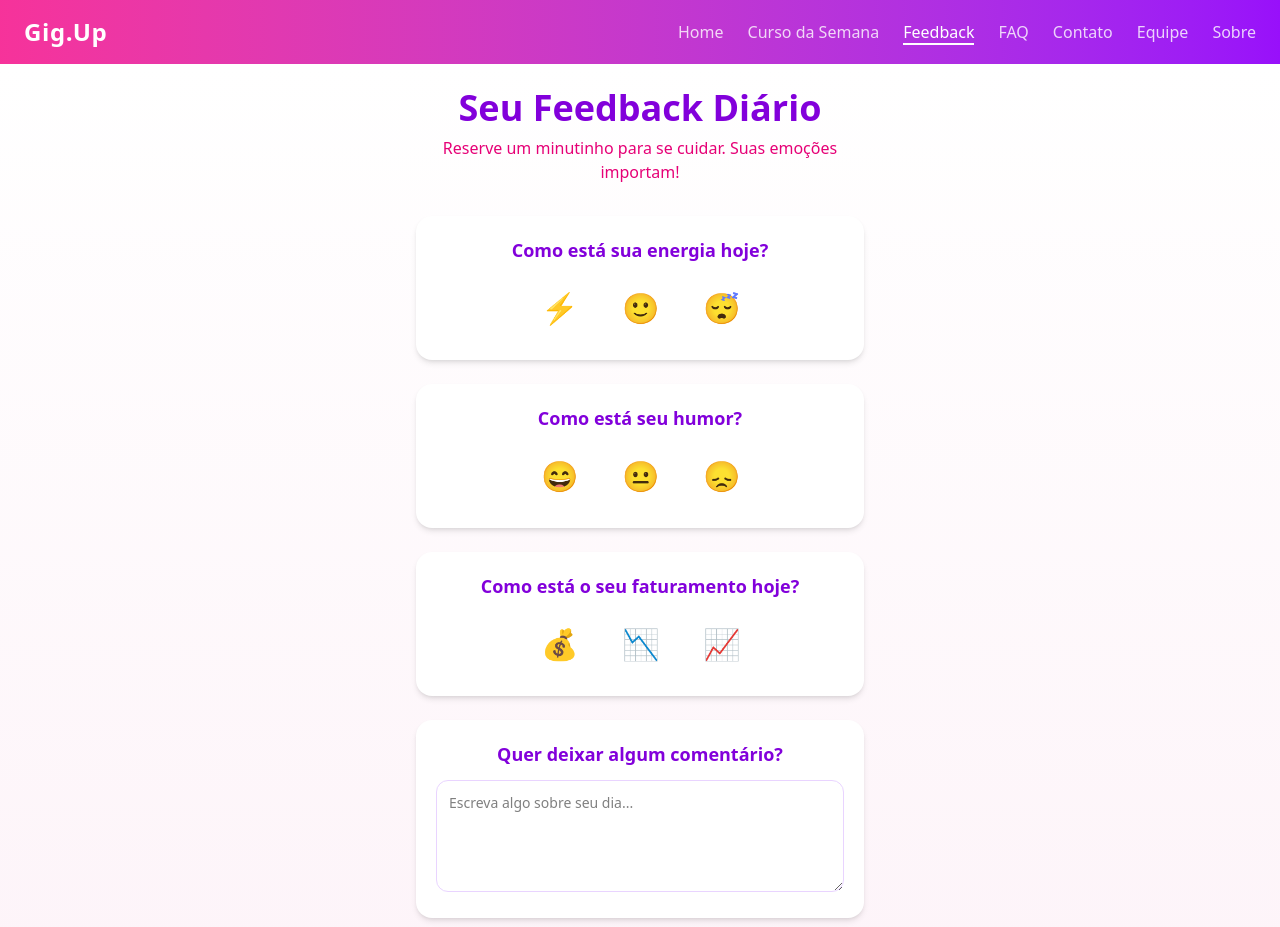
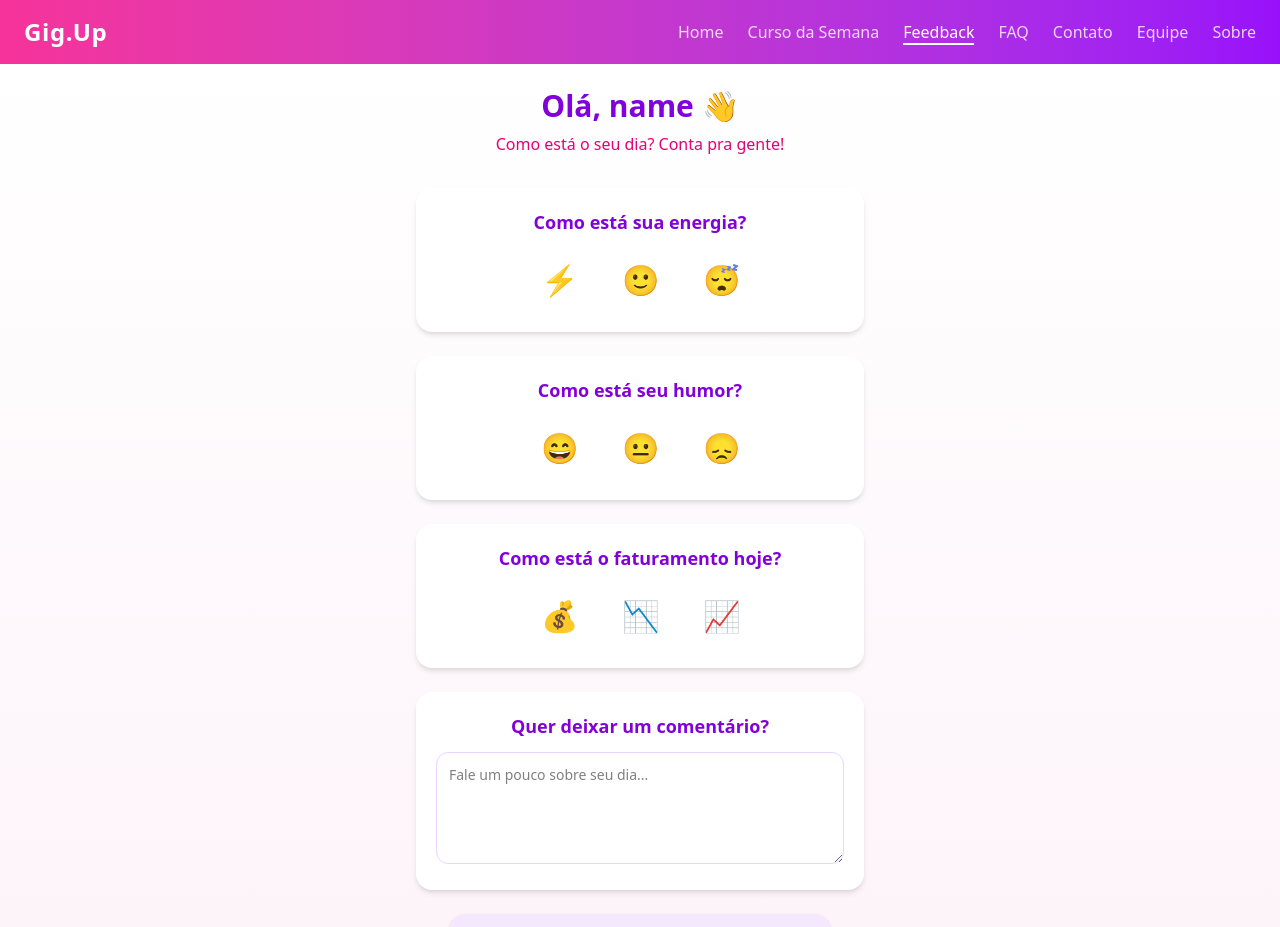
Before and after one commit to ChallengeFiap1tdspo/global-solution, a React (Vite) app in the folder motivagig/: page /feedback in a window 1280 px wide. Shown: the top 927 px of the page. Built offline with nearby package versions, Linux system fonts and the light colour scheme; sample sign-in values are in the browser's storage.

Commit message:
feat;adicionando types e comonents da tela de feedback diario do usuario

```diff
--- /dev/null
+++ b/motivagig/src/components/FeedbackBloco/FeedbackBloco.tsx
@@ -0,0 +1,29 @@
+import type { BlocoProps } from "../../types/feedbackTypes";
+
+export default function FeedbackBloco({
+  titulo,
+  opcoes,
+  valor,
+  aoSelecionar,
+}: BlocoProps) {
+  return (
+    <div className="bg-white shadow-md rounded-2xl p-5 w-full max-w-md mb-6">
+      <h2 className="text-lg font-semibold text-purple-700 mb-3">{titulo}</h2>
+      <div className="flex justify-center gap-4 text-3xl">
+        {opcoes.map((emoji) => (
+          <button
+            key={emoji}
+            onClick={() => aoSelecionar(emoji)}
+            className={`p-3 rounded-2xl border-2 transition ${
+              valor === emoji
+                ? "border-purple-600 bg-purple-100 scale-110"
+                : "border-transparent hover:bg-pink-50"
+            }`}
+          >
+            {emoji}
+          </button>
+        ))}
+      </div>
+    </div>
+  );
+}
--- /dev/null
+++ b/motivagig/src/components/FeedbackDica/FeedbackDica.tsx
@@ -0,0 +1,9 @@
+import type { DicaProps } from "../../types/feedbackTypes";
+
+export default function FeedbackDica({ dica }: DicaProps) {
+  return (
+    <div className="bg-purple-100 text-purple-700 font-medium rounded-2xl shadow-sm p-4 max-w-md mb-8">
+      💡 <span className="text-purple-800">{dica}</span>
+    </div>
+  );
+}
--- a/motivagig/src/routes/Feedback/index.tsx
+++ b/motivagig/src/routes/Feedback/index.tsx
@@ -1,122 +1,94 @@
-import { useState } from "react";
+import { useEffect, useState } from "react";
+import { useNavigate } from "react-router-dom";
+import FeedbackBloco from "../../components/FeedbackBloco/FeedbackBloco";
+import FeedbackDica from "../../components/FeedbackDica/FeedbackDica";
 
 export default function Feedback() {
+  const navigate = useNavigate();
+  const [user, setUser] = useState<{ email: string } | null>(null);
   const [energia, setEnergia] = useState("");
-  const [sentimento, setSentimento] = useState("");
+  const [humor, setHumor] = useState("");
   const [faturamento, setFaturamento] = useState("");
   const [mensagem, setMensagem] = useState("");
 
+  useEffect(() => {
+    const dados = localStorage.getItem("user");
+    if (!dados) navigate("/login");
+    else setUser(JSON.parse(dados));
+  }, [navigate]);
+
   const dicas = [
-    "💧 Lembre-se de beber água — manter-se hidratado é essencial!",
-    "🧠 Tire 5 minutos pra respirar fundo e relaxar. Sua mente agradece.",
-    "🚴 Um alongamento rápido entre as corridas pode mudar seu dia!",
-    "📅 Estabeleça uma meta pequena hoje — e comemore ao cumpri-la.",
-    "🍎 Se alimente bem, energia vem do cuidado com o corpo.",
+    "💧 Beba água e mantenha-se hidratado!",
+    "🚴 Faça um alongamento rápido.",
+    "🧘 Respire fundo e desacelere um pouco.",
+    "📈 Organize sua rota para otimizar ganhos.",
+    "🍎 Lembre-se de se alimentar bem hoje.",
   ];
 
-  const dicaDoDia = dicas[Math.floor(Math.random() * dicas.length)];
+  const dicaAleatoria = dicas[Math.floor(Math.random() * dicas.length)];
 
-  const handleEnviar = () => {
-    alert("Feedback enviado! Obrigado por compartilhar 💜");
+  const enviarFeedback = () => {
+    alert(`Valeu, ${user?.email.split("@")[0]}! Feedback enviado 💜`);
   };
 
   return (
     <div className="min-h-screen flex flex-col items-center justify-center bg-gradient-to-b from-white to-pink-50 p-6 text-center">
-      <h1 className="text-4xl font-extrabold text-purple-700 mb-2">
-        Seu Feedback Diário
+      <h1 className="text-3xl font-extrabold text-purple-700 mb-2">
+        Olá, {user?.email.split("@")[0]} 👋
       </h1>
       <p className="text-pink-600 mb-8 max-w-md">
-        Reserve um minutinho para se cuidar. Suas emoções importam!
+        Como está o seu dia? Conta pra gente!
       </p>
+
+      <FeedbackBloco
+        titulo="Como está sua energia?"
+        opcoes={["⚡", "🙂", "😴"]}
+        valor={energia}
+        aoSelecionar={setEnergia}
+      />
+      <FeedbackBloco
+        titulo="Como está seu humor?"
+        opcoes={["😄", "😐", "😞"]}
+        valor={humor}
+        aoSelecionar={setHumor}
+      />
+      <FeedbackBloco
+        titulo="Como está o faturamento hoje?"
+        opcoes={["💰", "📉", "📈"]}
+        valor={faturamento}
+        aoSelecionar={setFaturamento}
+      />
 
       <div className="bg-white shadow-md rounded-2xl p-5 w-full max-w-md mb-6">
         <h2 className="text-lg font-semibold text-purple-700 mb-3">
-          Como está sua energia hoje?
-        </h2>
-        <div className="flex justify-center gap-4 text-3xl">
-          {["⚡", "🙂", "😴"].map((emoji) => (
-            <button
-              key={emoji}
-              onClick={() => setEnergia(emoji)}
-              className={`p-3 rounded-2xl border-2 transition ${
-                energia === emoji
-                  ? "border-purple-600 bg-purple-100 scale-110"
-                  : "border-transparent hover:bg-pink-50"
-              }`}
-            >
-              {emoji}
-            </button>
-          ))}
-        </div>
-      </div>
-
-      <div className="bg-white shadow-md rounded-2xl p-5 w-full max-w-md mb-6">
-        <h2 className="text-lg font-semibold text-purple-700 mb-3">
-          Como está seu humor?
-        </h2>
-        <div className="flex justify-center gap-4 text-3xl">
-          {["😄", "😐", "😞"].map((emoji) => (
-            <button
-              key={emoji}
-              onClick={() => setSentimento(emoji)}
-              className={`p-3 rounded-2xl border-2 transition ${
-                sentimento === emoji
-                  ? "border-purple-600 bg-purple-100 scale-110"
-                  : "border-transparent hover:bg-pink-50"
-              }`}
-            >
-              {emoji}
-            </button>
-          ))}
-        </div>
-      </div>
-
-      {/* BLOCO 3 - Faturamento */}
-      <div className="bg-white shadow-md rounded-2xl p-5 w-full max-w-md mb-6">
-        <h2 className="text-lg font-semibold text-purple-700 mb-3">
-          Como está o seu faturamento hoje?
-        </h2>
-        <div className="flex justify-center gap-4 text-3xl">
-          {["💰", "📉", "📈"].map((emoji) => (
-            <button
-              key={emoji}
-              onClick={() => setFaturamento(emoji)}
-              className={`p-3 rounded-2xl border-2 transition ${
-                faturamento === emoji
-                  ? "border-purple-600 bg-purple-100 scale-110"
-                  : "border-transparent hover:bg-pink-50"
-              }`}
-            >
-              {emoji}
-            </button>
-          ))}
-        </div>
-      </div>
-
-      {/* BLOCO 4 - Comentário */}
-      <div className="bg-white shadow-md rounded-2xl p-5 w-full max-w-md mb-6">
-        <h2 className="text-lg font-semibold text-purple-700 mb-3">
-          Quer deixar algum comentário?
+          Quer deixar um comentário?
         </h2>
         <textarea
           value={mensagem}
           onChange={(e) => setMensagem(e.target.value)}
-          placeholder="Escreva algo sobre seu dia..."
+          placeholder="Fale um pouco sobre seu dia..."
           className="w-full h-28 p-3 border border-purple-200 rounded-xl focus:ring-2 focus:ring-purple-300 outline-none text-sm"
         ></textarea>
       </div>
 
-      {/* DICA DO DIA */}
-      <div className="bg-purple-100 text-purple-700 font-medium rounded-2xl shadow-sm p-4 max-w-md mb-8">
-        💡 <span className="text-purple-800">{dicaDoDia}</span>
-      </div>
+      <FeedbackDica dica={dicaAleatoria} />
 
       <button
-        onClick={handleEnviar}
+        onClick={enviarFeedback}
         className="px-8 py-3 bg-purple-600 text-white font-semibold rounded-2xl hover:bg-pink-500 transition"
       >
         Enviar feedback
       </button>
+
+      <button
+        onClick={() => {
+          localStorage.removeItem("user");
+          navigate("/login");
+        }}
+        className="mt-6 text-sm text-purple-600 underline"
+      >
+        Sair
+      </button>
     </div>
   );
 }
--- /dev/null
+++ b/motivagig/src/types/feedbackTypes.ts
@@ -0,0 +1,10 @@
+export type BlocoProps = {
+  titulo: string;
+  opcoes: string[];
+  valor: string;
+  aoSelecionar: (emoji: string) => void;
+};
+
+export type DicaProps = {
+  dica: string;
+};
```
